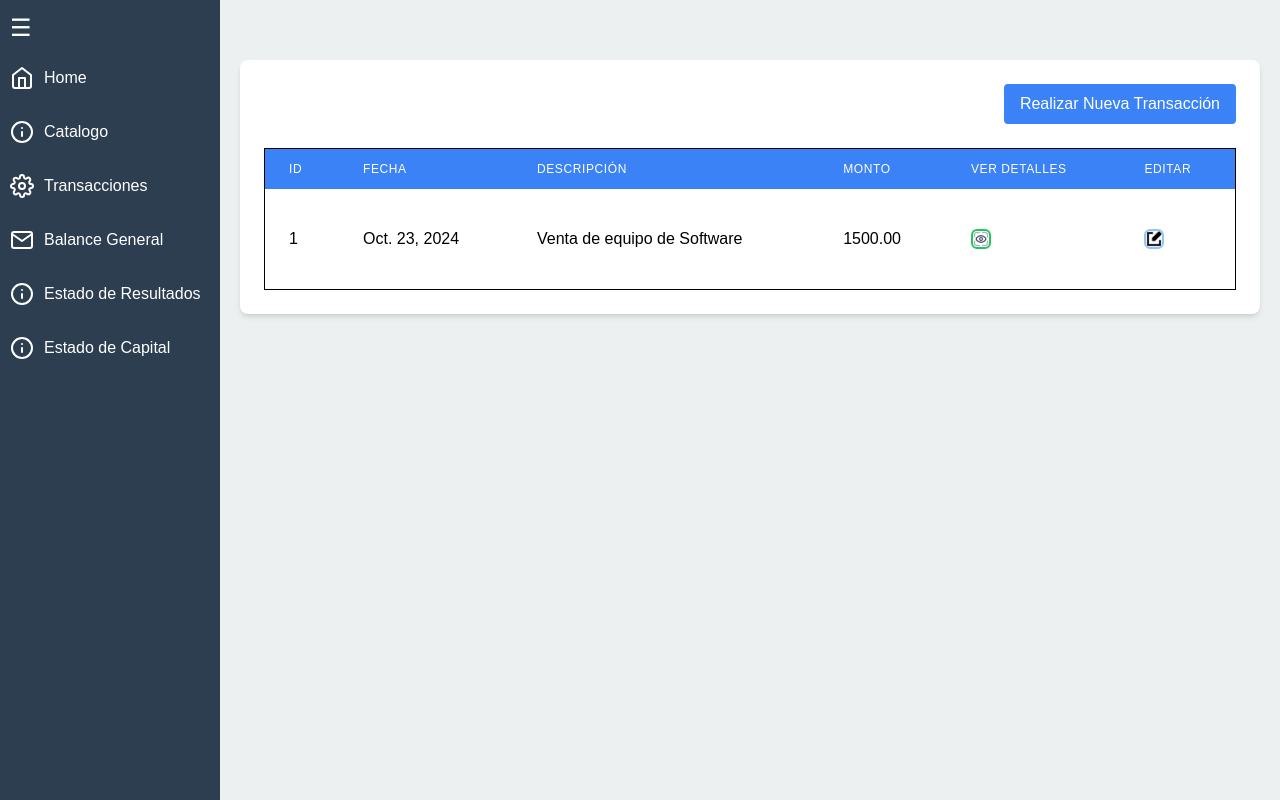
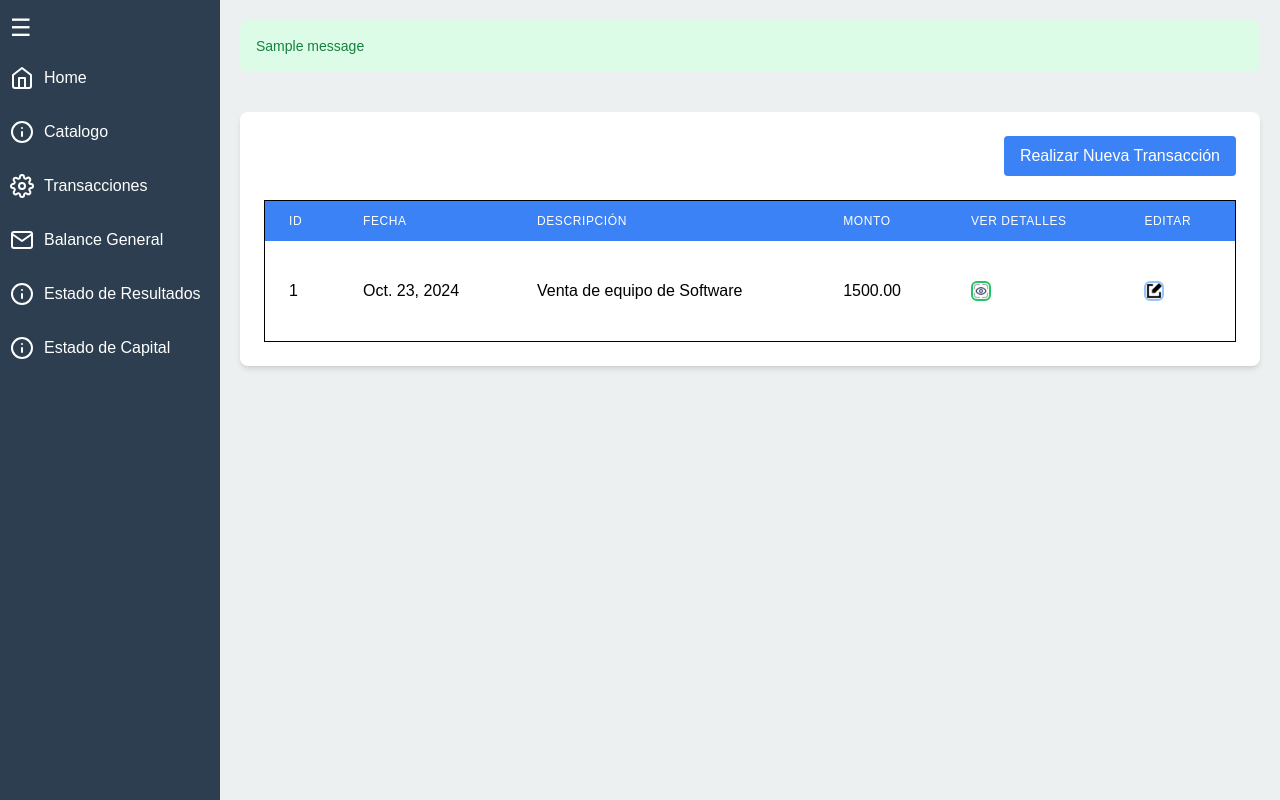
Before and after one commit to InfinityJaaR/Sistema-Contable, a Django app: page /contable/gestionarTransacciones/ in a window 1280 px wide. Run offline with Django 5.2, Linux system fonts and the light colour scheme; a user stored in the database is signed in; data comes from the database, SQL or seed files in the repository; tables that the repository leaves empty hold one stand-in row (values such as "Sample post"); one stand-in notice (Sample message) is shown; some libraries are stand-ins or nearby versions.

Commit message:
Agregando bloque de mensaje

```diff
--- a/contable/templates/gestionarTransacciones.html
+++ b/contable/templates/gestionarTransacciones.html
@@ -11,6 +11,34 @@
 {% endblock %}
 {% block content %}
 <body class="bg-gray-100">
+    <!-- Mostrar mensajes de éxito o error -->
+    {% if messages %}
+        <div class="mb-4">
+            {% for message in messages %}
+                {% if 'success' in message.tags %}
+                    <p class="bg-green-100 text-green-700 p-4 mb-4 text-sm rounded-lg">
+                        {{ message }}
+                    </p>
+                {% elif 'error' in message.tags %}
+                    <p class="bg-red-100 text-red-700 p-4 mb-4 text-sm rounded-lg">
+                        {{ message }}
+                    </p>
+                {% elif 'warning' in message.tags %}
+                    <p class="bg-yellow-100 text-yellow-700 p-4 mb-4 text-sm rounded-lg">
+                        {{ message }}
+                    </p>
+                {% elif 'info' in message.tags %}
+                    <p class="bg-blue-100 text-blue-700 p-4 mb-4 text-sm rounded-lg">
+                        {{ message }}
+                    </p>
+                {% else %}
+                    <p class="bg-gray-100 text-gray-700 p-4 mb-4 text-sm rounded-lg">
+                        {{ message }}
+                    </p>
+                {% endif %}
+            {% endfor %}
+        </div>
+    {% endif %}
     <!-- Contenedor principal -->
     <div class="max-w-6xl mx-auto mt-10 p-6 bg-white rounded-lg shadow-md">
 
```
